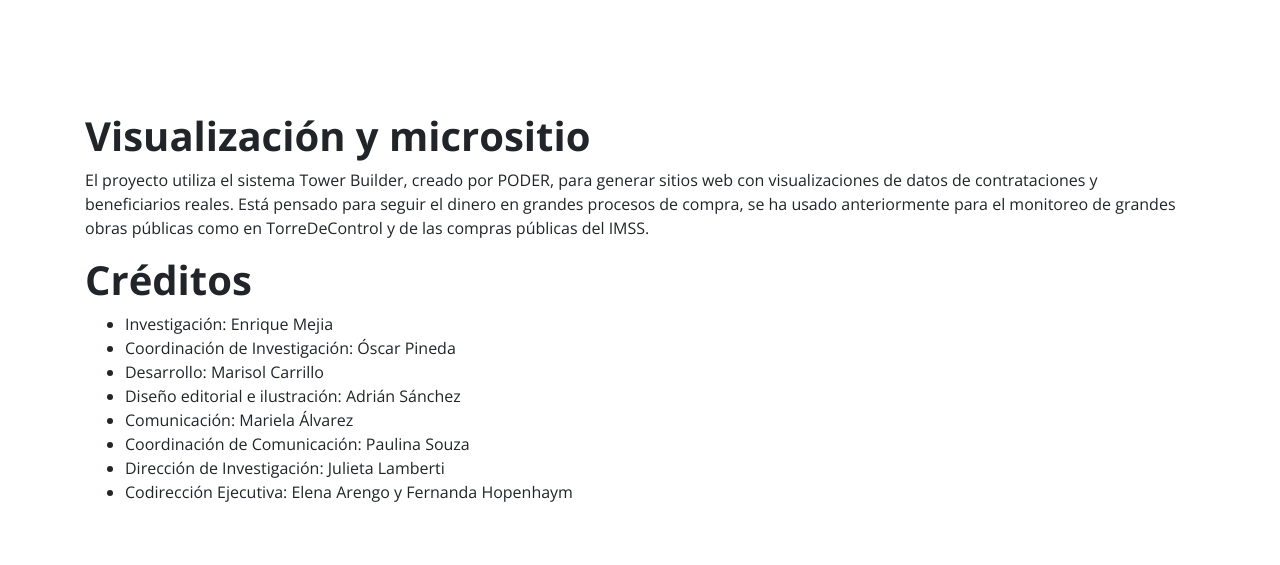
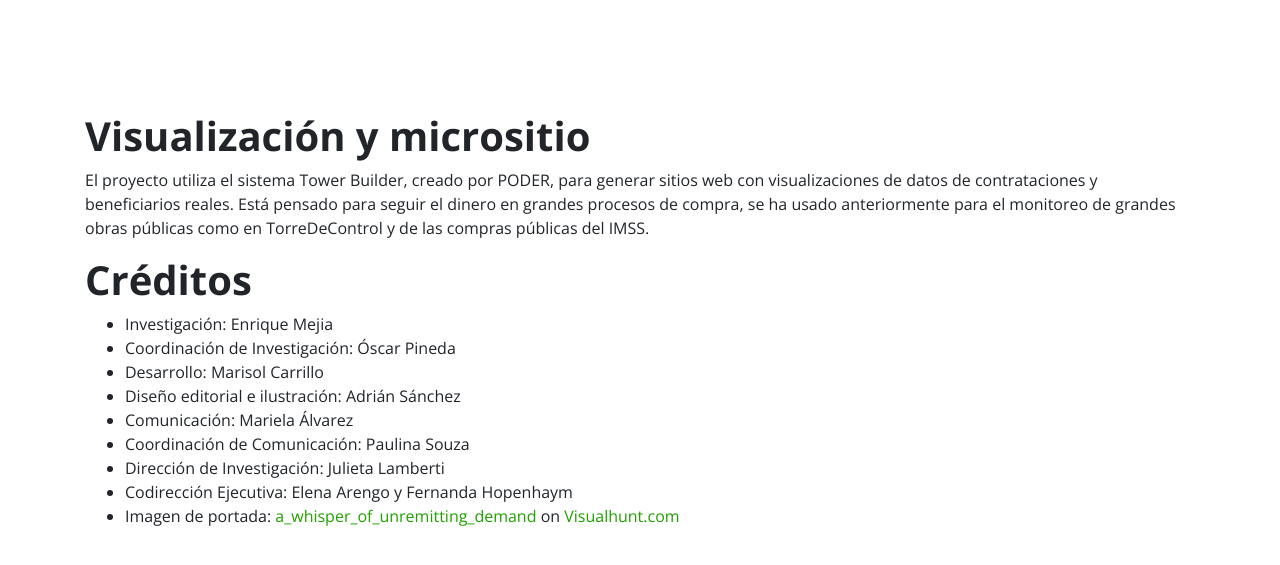
Before and after one commit to ProjectPODER/quien-es-quien-en-la-ien, a Jekyll site: the page built from 8-about.md, in a window 1280 px wide. Shown: the top 565 px of the page. Built offline with Jekyll 4.4.1, drawn with Linux system fonts in a browser that asks for light colours.

Commit message:
Update 8-about.md

```diff
--- a/8-about.md
+++ b/8-about.md
@@ -18,3 +18,4 @@ El proyecto utiliza el sistema Tower Builder, creado por PODER, para generar si
 - Coordinación de Comunicación: Paulina Souza
 - Dirección de Investigación: Julieta Lamberti
 - Codirección Ejecutiva: Elena Arengo y Fernanda Hopenhaym
+- Imagen de portada: <a href="https://visualhunt.co/a7/0dea0d35">a_whisper_of_unremitting_demand</a> on <a href="https://visualhunt.com/re10/b55facb3">Visualhunt.com</a>
```
